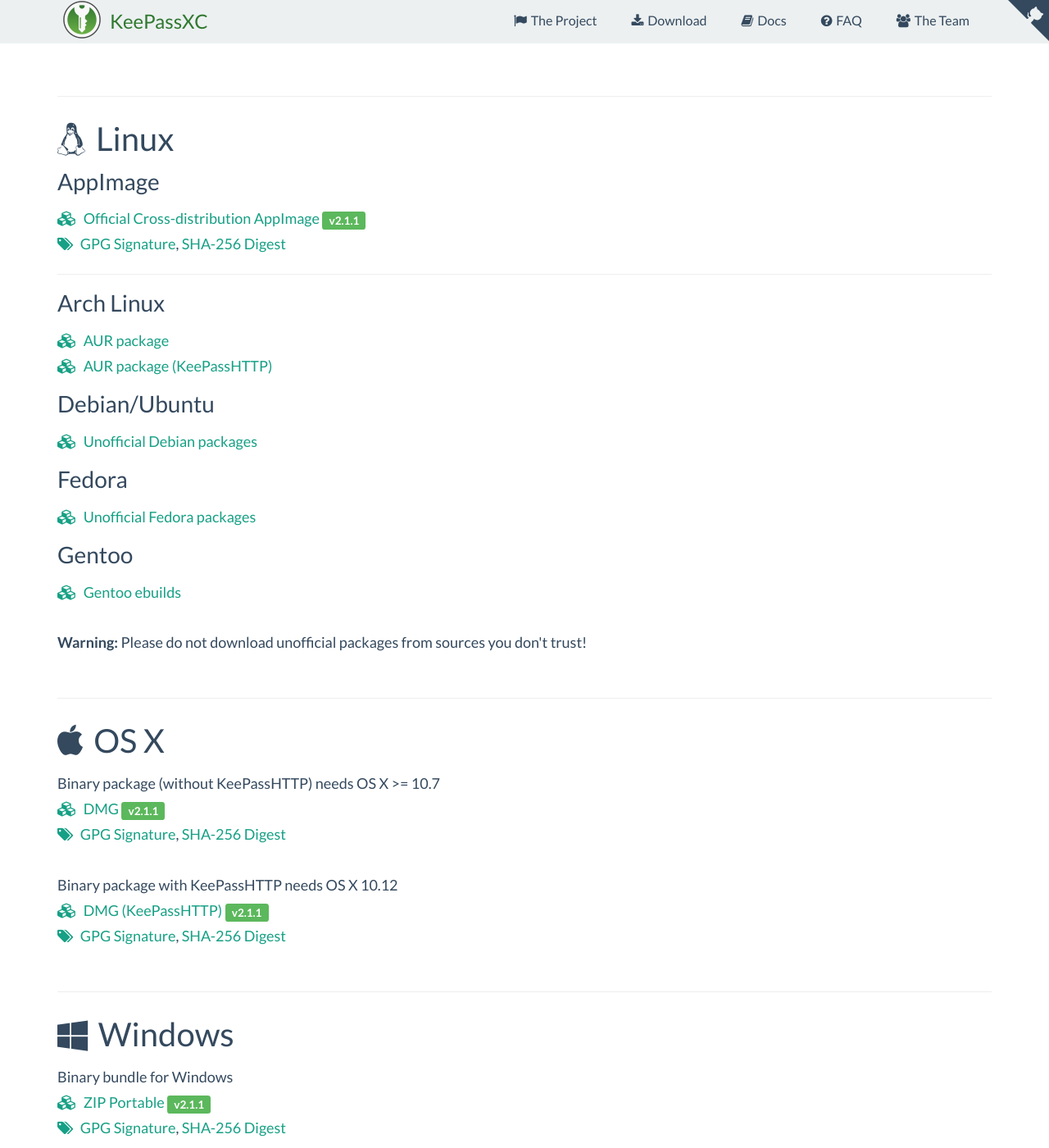
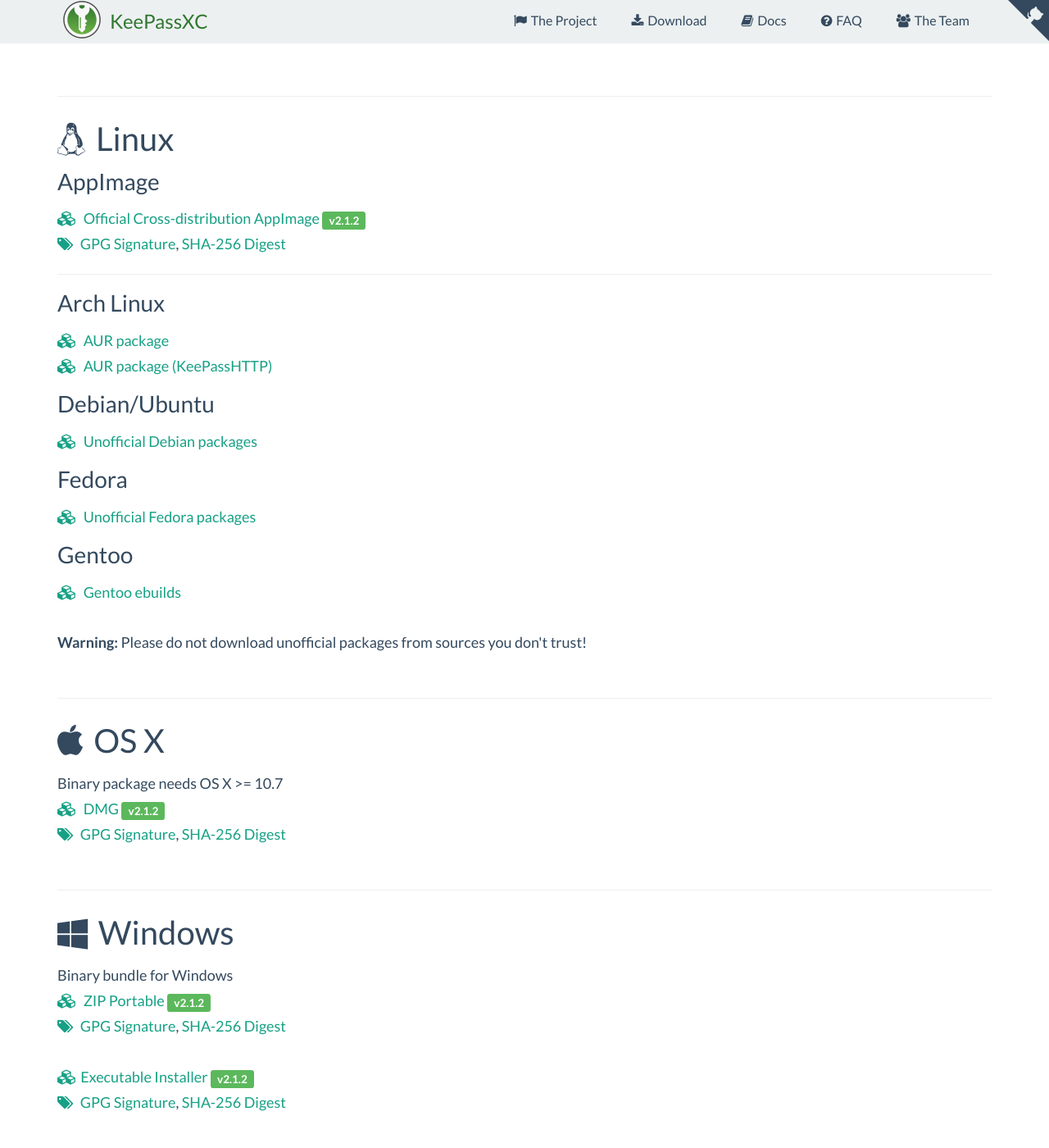
Before and after one commit to keepassxreboot/keepassxc-org, a Jekyll site: the page built from download.html, in a window 1280 px wide and 1400 px high, scrolled down 353 px. Shown: the whole window at 82% size. Built offline with Jekyll 4.4.1, drawn with Linux system fonts in a browser that asks for light colours; comment, search, counter and statistics services are not loaded.

Commit message:
Update downloads to v2.1.2

```diff
--- a/download.html
+++ b/download.html
@@ -37,12 +37,12 @@
 <div><a name="linux"></a><hr/>
   <h3><i class="fa fa-linux" aria-hidden="true"></i> Linux</h3>
   <h5>AppImage</h5>
-  <a href="https://github.com/keepassxreboot/keepassxc/releases/download/2.1.1/KeePassXC-2.1.1-x86_64.AppImage">
+  <a href="https://github.com/keepassxreboot/keepassxc/releases/download/2.1.2/KeePassXC-2.1.2-x86_64.AppImage">
     <i class="fa fa-cubes" aria-hidden="true"></i> Official Cross-distribution AppImage
-    <span class="label label-success">v2.1.1</span>
+    <span class="label label-success">v2.1.2</span>
   </a><br/>
-  <a href="https://github.com/keepassxreboot/keepassxc/releases/download/2.1.1/KeePassXC-2.1.1-x86_64.AppImage.sig"><i class="fa fa-tags" aria-hidden="true"></i> GPG Signature</a>,
-  <a href="https://github.com/keepassxreboot/keepassxc/releases/download/2.1.1/KeePassXC-2.1.1-x86_64.AppImage.DIGEST"> SHA-256 Digest</a><br/>
+  <a href="https://github.com/keepassxreboot/keepassxc/releases/download/2.1.2/KeePassXC-2.1.2-x86_64.AppImage.sig"><i class="fa fa-tags" aria-hidden="true"></i> GPG Signature</a>,
+  <a href="https://github.com/keepassxreboot/keepassxc/releases/download/2.1.2/KeePassXC-2.1.2-x86_64.AppImage.DIGEST"> SHA-256 Digest</a><br/>
   <hr>
   <h5>Arch Linux</h5>
   <a href="https://aur.archlinux.org/packages/keepassxc/">
@@ -74,20 +74,12 @@
 
 <div><a name="mac"></a><hr/>
   <h3><i class="fa fa-mac" aria-hidden="true"></i> OS X</h3>
-  Binary package (without KeePassHTTP) needs OS X >= 10.7<br>
-  <a href="https://github.com/keepassxreboot/keepassxc/releases/download/2.1.1/KeePassXC-2.1.1.dmg">
-    <i class="fa fa-cubes" aria-hidden="true"></i> DMG <span class="label label-success">v2.1.1</span>
+  Binary package needs OS X >= 10.7<br>
+  <a href="https://github.com/keepassxreboot/keepassxc/releases/download/2.1.2/KeePassXC-2.1.2.dmg">
+    <i class="fa fa-cubes" aria-hidden="true"></i> DMG <span class="label label-success">v2.1.2</span>
   </a><br/>
-  <a href="https://github.com/keepassxreboot/keepassxc/releases/download/2.1.1/KeePassXC-2.1.1.dmg.sig"><i class="fa fa-tags" aria-hidden="true"></i> GPG Signature</a>,
-  <a href="https://github.com/keepassxreboot/keepassxc/releases/download/2.1.1/KeePassXC-2.1.1.dmg.DIGEST"> SHA-256 Digest</a>
-  <br><br>
-
-  Binary package with KeePassHTTP needs OS X 10.12<br>
-  <a href="https://github.com/keepassxreboot/keepassxc/releases/download/2.1.1/KeePassXC-2.1.1-HTTP.dmg">
-    <i class="fa fa-cubes" aria-hidden="true"></i> DMG (KeePassHTTP) <span class="label label-success">v2.1.1</span>
-  </a><br/>
-  <a href="https://github.com/keepassxreboot/keepassxc/releases/download/2.1.1/KeePassXC-2.1.1-HTTP.dmg.sig"><i class="fa fa-tags" aria-hidden="true"></i> GPG Signature</a>,
-  <a href="https://github.com/keepassxreboot/keepassxc/releases/download/2.1.1/KeePassXC-2.1.1-HTTP.dmg.DIGEST"> SHA-256 Digest</a>
+  <a href="https://github.com/keepassxreboot/keepassxc/releases/download/2.1.2/KeePassXC-2.1.2.dmg.sig"><i class="fa fa-tags" aria-hidden="true"></i> GPG Signature</a>,
+  <a href="https://github.com/keepassxreboot/keepassxc/releases/download/2.1.2/KeePassXC-2.1.2.dmg.DIGEST"> SHA-256 Digest</a>
 </div>
 
 <br/>
@@ -95,17 +87,17 @@
 <div><a name="windows"></a><hr/>
   <h3><i class="fa fa-windows" aria-hidden="true"></i> Windows</h3>
   Binary bundle for Windows<br/>
-  <a href="https://github.com/keepassxreboot/keepassxc/releases/download/2.1.1/KeePassXC-2.1.1-Win64.zip">
-    <i class="fa fa-cubes" aria-hidden="true"></i> ZIP Portable <span class="label label-success">v2.1.1</span>
+  <a href="https://github.com/keepassxreboot/keepassxc/releases/download/2.1.2/KeePassXC-2.1.2-Win64.zip">
+    <i class="fa fa-cubes" aria-hidden="true"></i> ZIP Portable <span class="label label-success">v2.1.2</span>
   </a><br>
-  <a href="https://github.com/keepassxreboot/keepassxc/releases/download/2.1.1/KeePassXC-2.1.1-Win64.zip.sig"><i class="fa fa-tags" aria-hidden="true"></i> GPG Signature</a>,
-  <a href="https://github.com/keepassxreboot/keepassxc/releases/download/2.1.1/KeePassXC-2.1.1-Win64.zip.DIGEST"> SHA-256 Digest</a>
+  <a href="https://github.com/keepassxreboot/keepassxc/releases/download/2.1.2/KeePassXC-2.1.2-Win64.zip.sig"><i class="fa fa-tags" aria-hidden="true"></i> GPG Signature</a>,
+  <a href="https://github.com/keepassxreboot/keepassxc/releases/download/2.1.2/KeePassXC-2.1.2-Win64.zip.DIGEST"> SHA-256 Digest</a>
   <br/><br>
-  <a href="https://github.com/keepassxreboot/keepassxc/releases/download/2.1.1/KeePassXC-2.1.1-Win64.exe">
-    <i class="fa fa-cubes" aria-hidden="true"></i>Executable Installer <span class="label label-success">v2.1.1</span>
+  <a href="https://github.com/keepassxreboot/keepassxc/releases/download/2.1.2/KeePassXC-2.1.2-Win64.exe">
+    <i class="fa fa-cubes" aria-hidden="true"></i>Executable Installer <span class="label label-success">v2.1.2</span>
   </a><br>
-  <a href="https://github.com/keepassxreboot/keepassxc/releases/download/2.1.1/KeePassXC-2.1.1-Win64.exe.sig"><i class="fa fa-tags" aria-hidden="true"></i> GPG Signature</a>,
-  <a href="https://github.com/keepassxreboot/keepassxc/releases/download/2.1.1/KeePassXC-2.1.1-Win64.exe.DIGEST"> SHA-256 Digest</a>
+  <a href="https://github.com/keepassxreboot/keepassxc/releases/download/2.1.2/KeePassXC-2.1.2-Win64.exe.sig"><i class="fa fa-tags" aria-hidden="true"></i> GPG Signature</a>,
+  <a href="https://github.com/keepassxreboot/keepassxc/releases/download/2.1.2/KeePassXC-2.1.2-Win64.exe.DIGEST"> SHA-256 Digest</a>
 </div>
 
 <br/>
@@ -113,10 +105,10 @@
 <div><a name="source"></a><hr/>
   <h3><i class="fa fa-code-fork" aria-hidden="true"></i> Source Code</h3>
   For installation instructions see the <a href="docs#wiki">Docs</a><br/>
-  <a href="https://github.com/keepassxreboot/keepassxc/releases/download/2.1.1/keepassxc-2.1.1-src.tar.xz">
+  <a href="https://github.com/keepassxreboot/keepassxc/releases/download/2.1.2/keepassxc-2.1.2-src.tar.xz">
     <i class="fa fa-cubes" aria-hidden="true"></i> Source Code Release
-    <span class="label label-success">v2.1.1</span>
+    <span class="label label-success">v2.1.2</span>
   </a><br/>
-  <a href="https://github.com/keepassxreboot/keepassxc/releases/download/2.1.1/keepassxc-2.1.1-src.tar.xz.sig"><i class="fa fa-tags" aria-hidden="true"></i> GPG Signature</a>,
-  <a href="https://github.com/keepassxreboot/keepassxc/releases/download/2.1.1/keepassxc-2.1.1-src.tar.xz.DIGEST"> SHA-256 Digest</a>
+  <a href="https://github.com/keepassxreboot/keepassxc/releases/download/2.1.2/keepassxc-2.1.2-src.tar.xz.sig"><i class="fa fa-tags" aria-hidden="true"></i> GPG Signature</a>,
+  <a href="https://github.com/keepassxreboot/keepassxc/releases/download/2.1.2/keepassxc-2.1.2-src.tar.xz.DIGEST"> SHA-256 Digest</a>
 </div>
```
